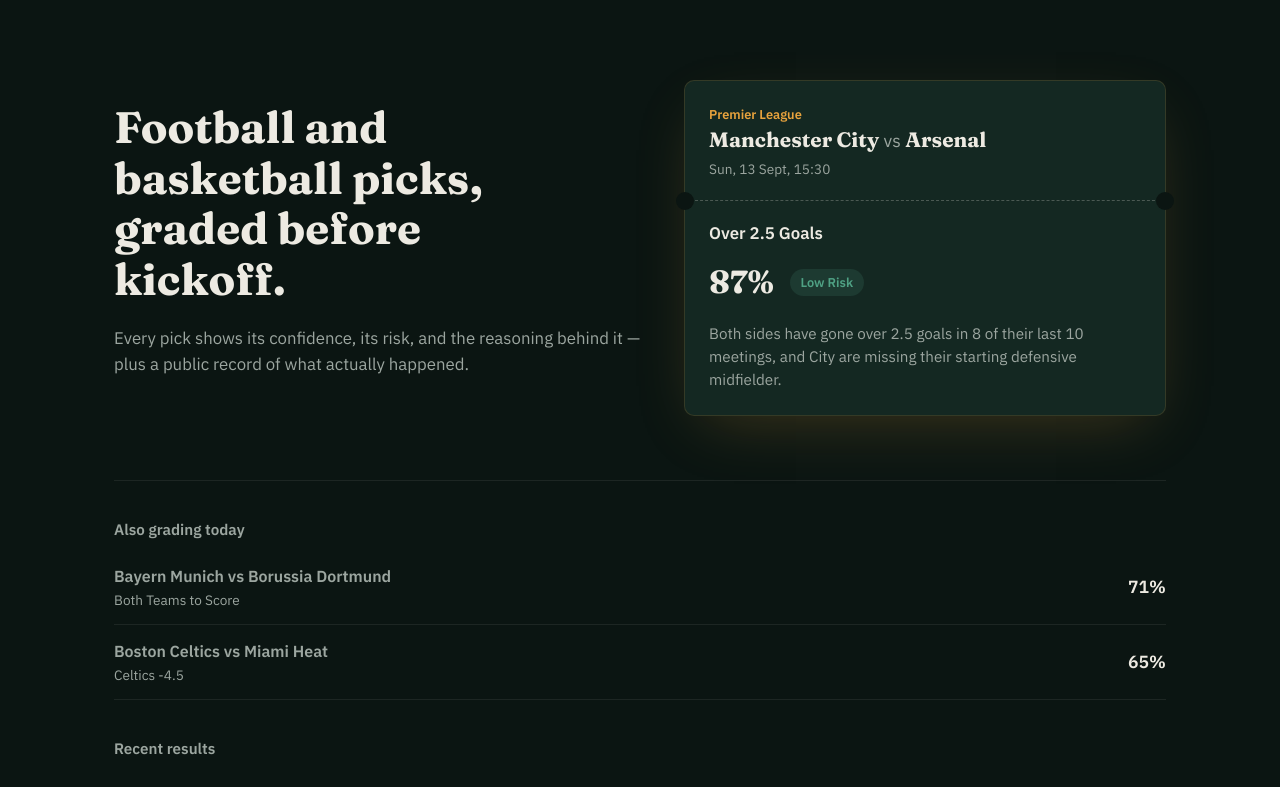
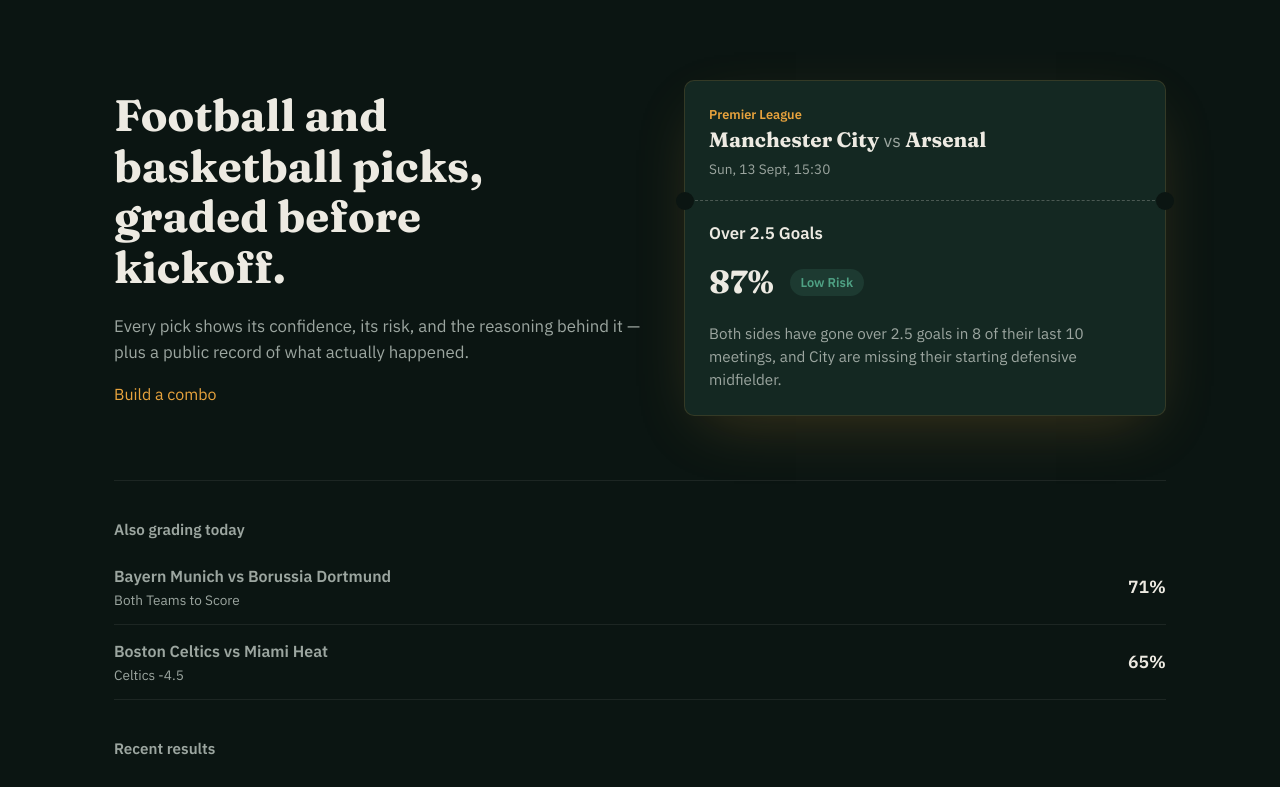
Before and after one commit to Tonybest2445/OddsIQ, a React (Vite) app: page / in a window 1280 px wide. Shown: the top 787 px of the page. Built offline with nearby package versions, Linux system fonts and the light colour scheme.

Commit message:
Add Link component for navigation in Home page

```diff
--- a/src/pages/Home.jsx
+++ b/src/pages/Home.jsx
@@ -1,4 +1,5 @@
 import './Home.css'
+import { Link } from 'react-router-dom'
 import { picks } from '../data/picks'
 
 function formatKickoff(iso) {
@@ -70,6 +71,9 @@
             Every pick shows its confidence, its risk, and the reasoning behind
             it — plus a public record of what actually happened.
           </p>
+          <Link to="/build-combo" className="hero__cta">
+            Build a combo
+          </Link>
         </div>
         {topPick && <PickTicket pick={topPick} />}
       </section>
```
